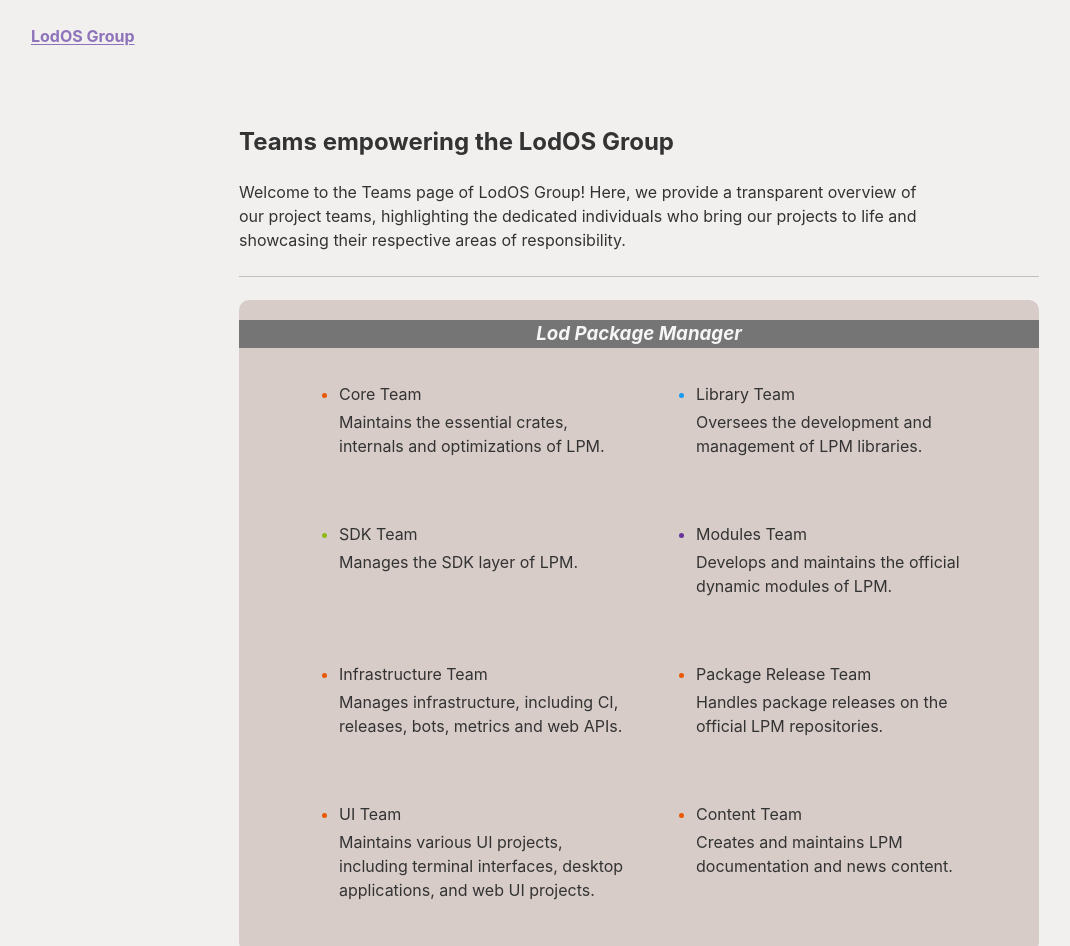
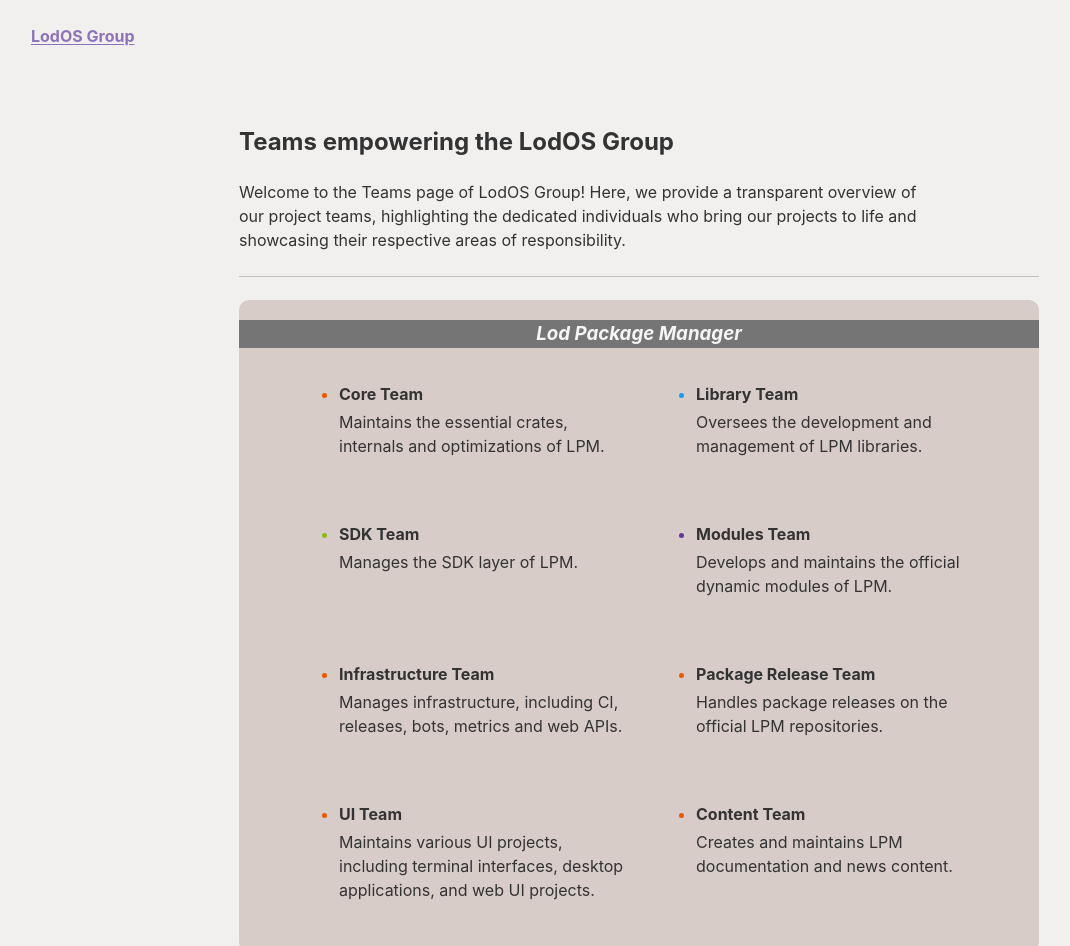
Before and after one commit to lodosgroup/lodosgroup.org, a Gatsby site: page /teams in a window 1280 px wide. Shown: the top 946 px of the page, without its empty margins (1-1071 px from the left). Built offline with nearby package versions, Linux system fonts and the light colour scheme; Gatsby itself is replaced by a stand-in of ours.

Commit message:
use bold type of font for the team names
Signed-off-by: ozkanonur <work@onurozkan.dev>

```diff
--- a/src/pages/teams.js
+++ b/src/pages/teams.js
@@ -82,10 +82,16 @@ const SecondPage = () => (
           padding: `50px 50px 50px 100px`,
         }}
         className={styles.list}>
-        {lpmTeams.map(link => (
-          <li key={link.url} className={styles.listItem}>
-            {link.text}
-            <p className={styles.listItemDescription}>{link.description}</p>
+        {lpmTeams.map(team => (
+          <li key={team.url} className={styles.listItem}>
+            <span
+              style={{
+                fontWeight: `bold`,
+              }}
+            >
+              {team.text}
+            </span>
+            <p className={styles.listItemDescription}>{team.description}</p>
           </li>
         ))}
       </ul>
```
